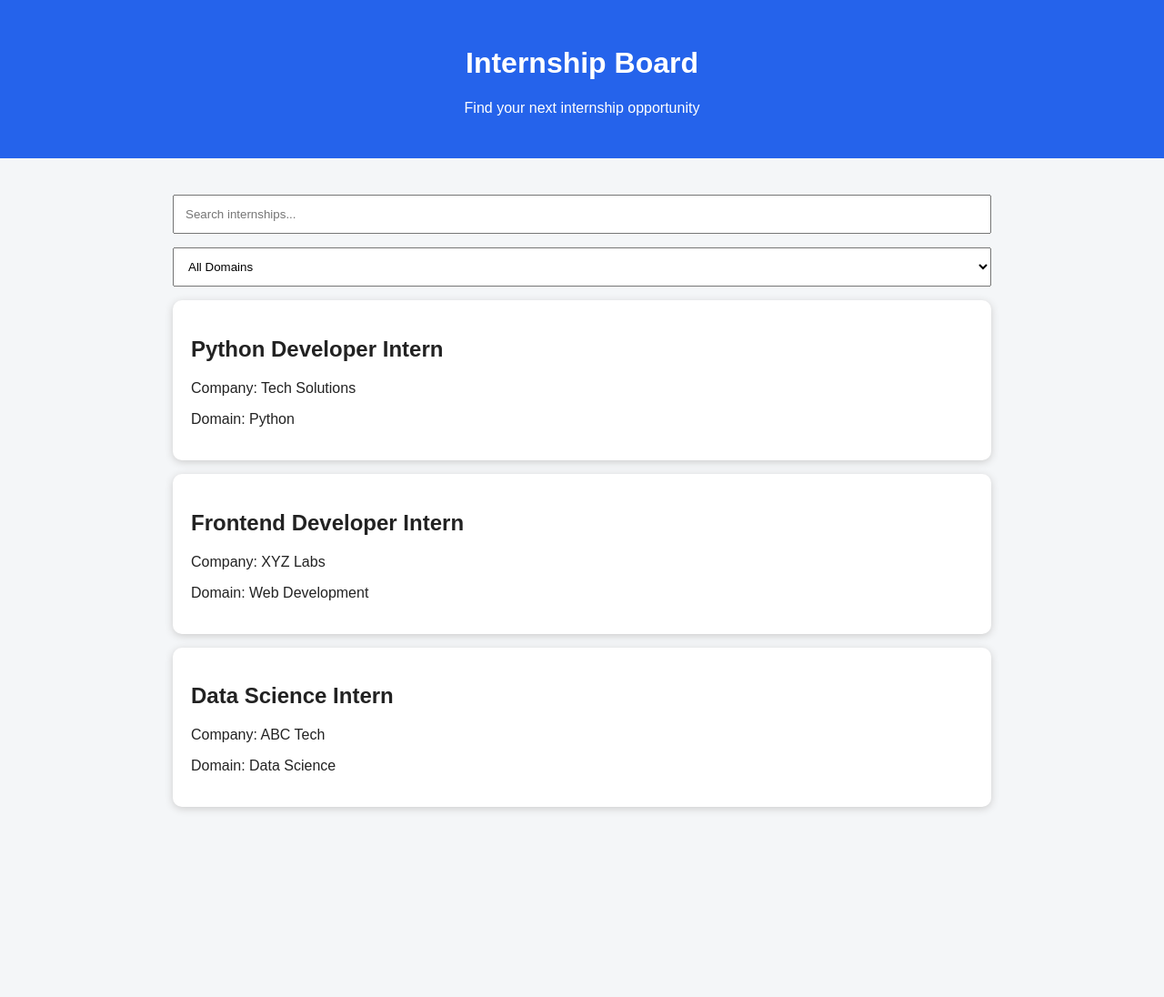
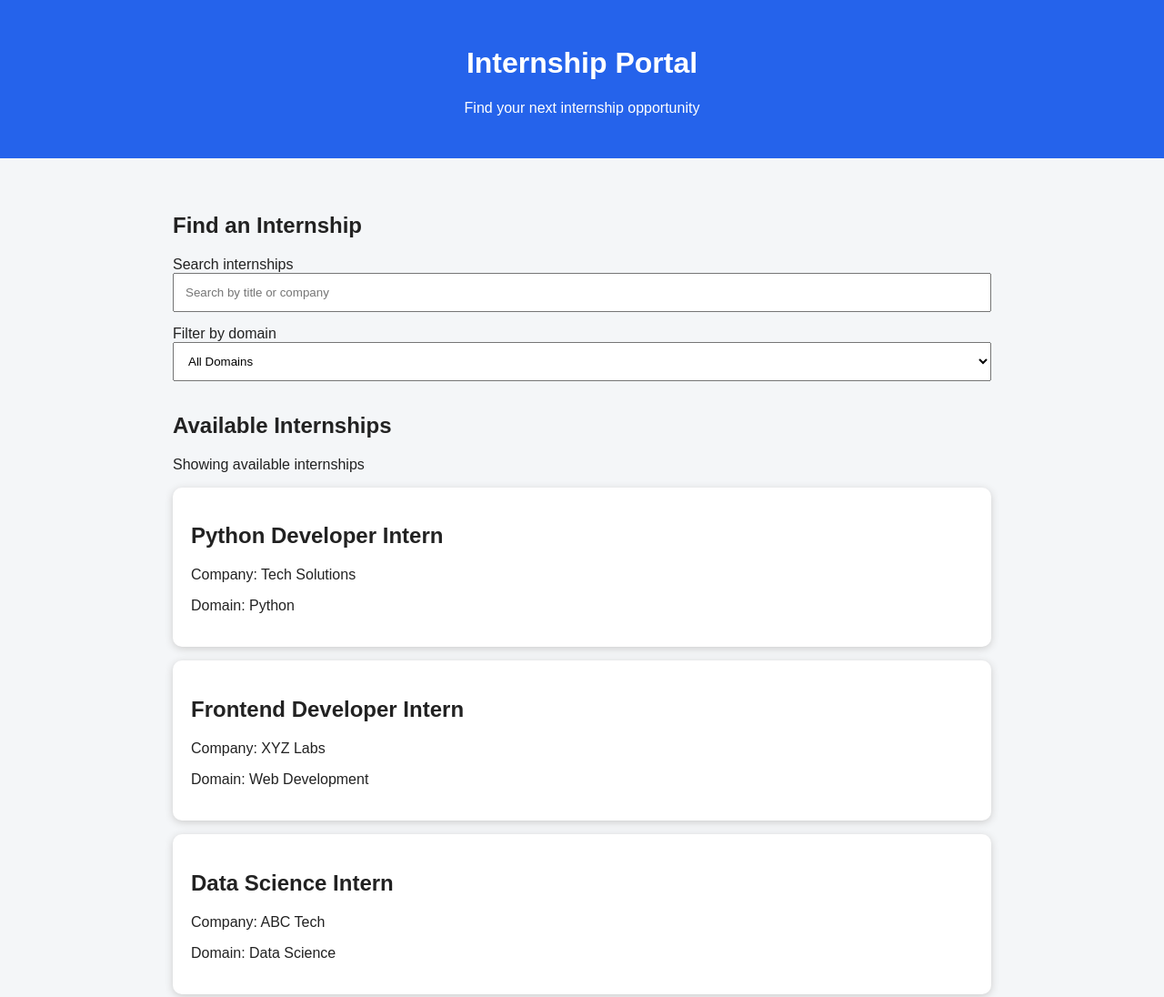
Before and after one commit to sentamil123/internship-api, a website: page frontend/index.html in a window 1280 px wide. Shown: the top 1096 px of the page at 91% size. Before the commit the page ends 927 px from the top, so only its background shows below. Drawn offline with Linux system fonts and the light colour scheme.

Commit message:
Update index.html for internship portal layout

```diff
--- a/frontend/index.html
+++ b/frontend/index.html
@@ -3,18 +3,46 @@
 <head>
   <meta charset="UTF-8">
   <meta name="viewport" content="width=device-width, initial-scale=1.0">
-  <title>Internship Board</title>
+
+  <meta
+    name="description"
+    content="Internship Portal - Find internship opportunities in web development, Python and data science."
+  >
+
+  <title>Internship Portal</title>
+
   <link rel="stylesheet" href="style.css">
 </head>
+
 <body>
 
   <header>
-    <h1>Internship Board</h1>
+    <div class="container">
+      <h1>Internship Portal</h1>
       <p>Find your next internship opportunity</p>
+    </div>
   </header>
 
-  <main>
-    <input type="text" id="search" placeholder="Search internships...">
+  <main class="container">
+
+    <section aria-labelledby="search-heading">
+      <h2 id="search-heading">Find an Internship</h2>
+
+      <div class="filters">
+
+        <div class="filter-group">
+          <label for="search">Search internships</label>
+
+          <input
+            type="search"
+            id="search"
+            placeholder="Search by title or company"
+            autocomplete="off"
+          >
+        </div>
+
+        <div class="filter-group">
+          <label for="domain">Filter by domain</label>
 
           <select id="domain">
             <option value="">All Domains</option>
@@ -22,10 +50,43 @@
             <option value="Python">Python</option>
             <option value="Data Science">Data Science</option>
           </select>
+        </div>
 
-    <div id="internshipList"></div>
+      </div>
+    </section>
+
+    <section aria-labelledby="results-heading">
+
+      <div class="results-header">
+        <h2 id="results-heading">Available Internships</h2>
+
+        <p
+          id="resultsStatus"
+          role="status"
+          aria-live="polite"
+        >
+          Showing available internships
+        </p>
+      </div>
+
+      <div
+        id="internshipList"
+        class="internship-list"
+        aria-live="polite"
+      ></div>
+
+    </section>
+
   </main>
 
+  <footer>
+    <div class="container">
+      <p>Internship Portal &copy; 2026</p>
+      <p>Built with HTML, CSS and JavaScript</p>
+    </div>
+  </footer>
+
   <script src="script.js"></script>
+
 </body>
 </html>
```
Lines whose indentation alone changed are shown as unchanged.
